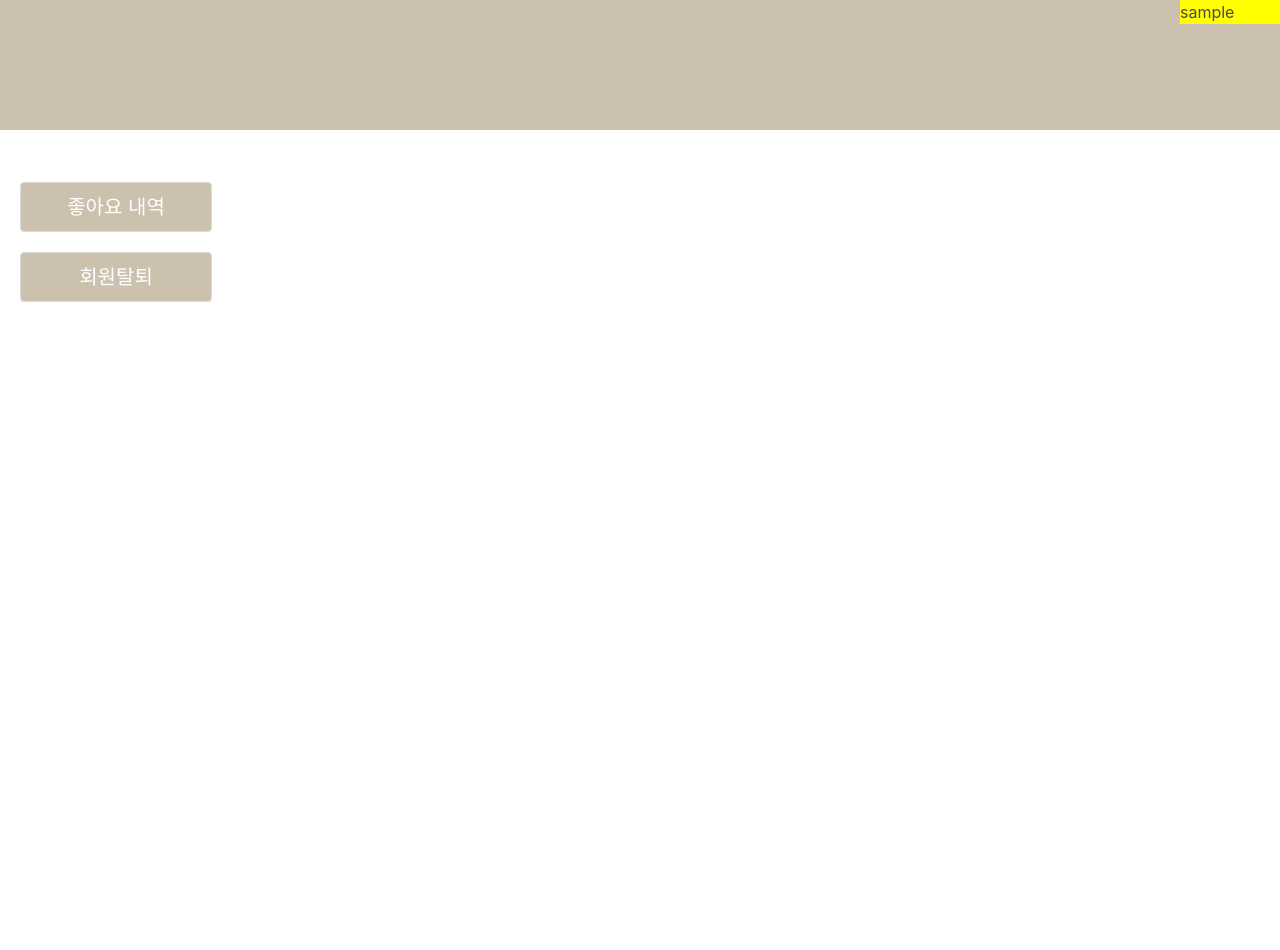
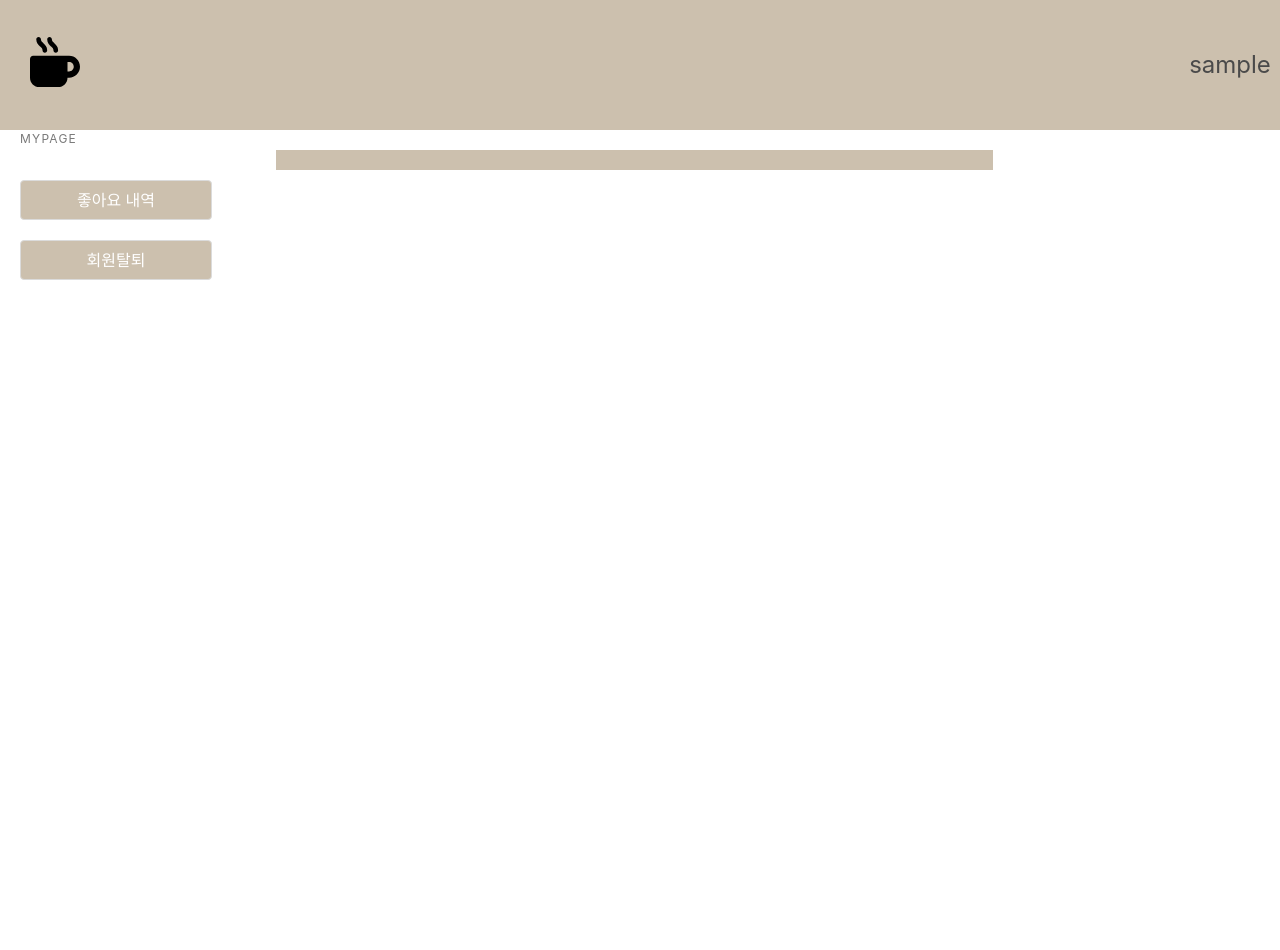
Before and after one commit to 99-gen11-w1-team2-fullStackMiniProject/main, a Flask app: template templates/mypage.html in a window 1280 px wide. After the commit the page ends 280 px from the top, so only its background shows below. Run offline with Flask 2, Linux system fonts and the light colour scheme; the template is opened without the code that fills it: most values are stand-ins (such as "Sample title", 1, 10 or a date in 2020); data that the repository does not hold is empty; some libraries are stand-ins or nearby versions.

Commit message:
signup아이디 비밀번호 쓸수있는 문자 제한 mypage기능구현 완료

```diff
--- a/app.py
+++ b/app.py
@@ -28,9 +28,9 @@ def usercheck(page_url):
 
 # mysql-connector-python package
 mydb = mysql.connector.connect(
-    host="52.79.45.187",
-    user="hello",
-    passwd="mysqlserver",
+    host= "52.79.45.187",
+    user= "hello",
+    passwd= "mysqlserver",
     database="coffee"
 )
 mycursor = mydb.cursor()
@@ -123,7 +123,7 @@ def api_login():
             'exp': datetime.datetime.utcnow() + datetime.timedelta(minutes=20)
         }
         token = jwt.encode(payload, SECRET_KEY, algorithm='HS256')
-
+        print(type(token))
         # token을 줍니다.
         return jsonify({'result': 'success', 'token': token})
     # 찾지 못하면
--- a/static/css/mypage.css
+++ b/static/css/mypage.css
@@ -1,7 +1,30 @@
 .top {
+    background-color: #ccc0ae;
+    display: flex;
+    justify-content: space-between;
+    align-items: center;
+    padding: 0 30px;
+
+
     height: 130px;
     width: 100%;
-    background-color: #ccc0ae;
+}
+/*.home{*/
+/*    position: relative;*/
+/*    bottom: 0;*/
+/*    cursor:pointer;*/
+/*    width:20%;*/
+/*    font-size:24px;*/
+/*}*/
+.h1-logo img{
+    width:50px;
+}
+.h1-logo a{
+    display: block;
+}
+.h1-logo a:hover{
+    transform: scale(1.2);
+    transition: transform .25s;
 }
 
 .left {
@@ -10,29 +33,29 @@
     height: 100%;
     float: left;
 }
+
 .username{
-    position:absolute;
-    right:0;
-    width:100px;
-    background-color: yellow;
+    text-align: center;
+    font-size: 24px;
+    position: absolute;
+    right: 0;
+    width: 100px;
 }
 
 .button {
+
     background-color: #ccc0ae;
     margin-top: 20px;
     color: white;
-}
-
-/*.right{*/
-/*    width:80%;*/
-/*    float:right;*/
-/*    height:100%;*/
-/*}*/
-
-.bottom {
     margin-top: 20px;
     width: 100%;
     height: 100%;
+}
+
+.right{
+    width:80%;
+    float:right;
+    height:100%;
 }
 
 .menu {
@@ -50,3 +73,25 @@ html, body {
     margin: 0 auto 5px;
     background-color: moccasin;
 }
+.right-back{
+    background-color:#ccc0ae;
+    width: 70%;
+    margin: 2% 2% 2% 2%;
+}
+
+.item-wrap{
+    display:flex;
+    flex-direction:row;
+}
+.mypage-content{
+    color:#536C80;
+    margin-left:20px;
+    position:relative;
+    right:0;
+}
+.name-item{
+    font-size:24px;
+}
+.section-list{
+    padding:10px;
+}
--- a/static/js/mypage.js
+++ b/static/js/mypage.js
@@ -37,11 +37,18 @@ function listing(){
                     // done 0 일때
 
                     temp_html = `<li class="li-item ${getIndex}">
-                                    <a href="#">
-                                        <img src="${imgSrc}/${getBrand}-${getItem}.png" alt="${getBrand} ${getItem}">
-                                        <span class="name-item">${getItem}</span>
-                                        <span>${getDesc}</span>
-                                    </a>
+                                   <div class="item-wrap">
+                                       <div class="img">
+                                           <a href="#">
+                                                <img src="${imgSrc}/${getBrand}-${getItem}.png" alt="${getBrand} ${getItem}">
+                                           </a>
+                                       </div>
+                                       <div class="mypage-content">
+                                          <p><span class="name-item">${getItem}</span></p>
+                                          <p><span>${getDesc}</span></p>
+                                       </div>
+                                   </div>
+
                                 </li>`
                     // done 1 일때
                     boxUl.insertAdjacentHTML("afterbegin", temp_html)
--- a/static/js/withdraw.js
+++ b/static/js/withdraw.js
@@ -8,8 +8,10 @@ function withdraw() {
             data: {"id_give": id, "pw_give": pw},
             success: function (response) {
                 alert(response['msg'])
+                location.href='/login'
             }
         })
+
     } else {
         alert("아이디,비밀번호를 적어주세요")
     }
--- a/templates/mypage.html
+++ b/templates/mypage.html
@@ -12,19 +12,23 @@
 </head>
 <body>
     <div class="top">
+        <h1 class="h1-logo">
+            <a href="/main" title="카페인 홈으로 이동"><img src="/static/images/mug-hot-solid.svg" alt="카페인 로고"></a>
+        </h1>
         <div class="username">
             <h1>{{nick}}</h1>
         </div>
     </div>
     <div class="bottom">
         <div class="left">
-            <div class="menu-label"></div>
+            <div class="menu-label">mypage</div>
             <div class="menu">
-                <button class="button is-medium" onclick="location.href='/mypage'">좋아요 내역</a>
-                    <button class="button is-medium" onclick="location.href='/withdraw'">회원탈퇴</h1>
+                <button class="button is-mobile is-desktop" onclick="location.href='/mypage'">좋아요 내역</a>
+                <button class="button is-mobile is-desktop" onclick="location.href='/withdraw'">회원탈퇴</h1>
             </div>
         </div>
         <div class="right">
+            <div class="right-back">
                 <section class="section-list">
                     <article class="article-item">
                         <ul id="box-ul-list">
@@ -34,6 +38,7 @@
                 </section>
             </div>
         </div>
+    </div>
 <script type="text/javascript" src="/static/js/mypage.js"></script>
 </body>
 </html>
--- a/templates/signup.html
+++ b/templates/signup.html
@@ -31,8 +31,8 @@
                     </div>
                 </div>
                 <button class="button is-normal" onclick="check_id()">중복확인</button>
-
             </div>
+            <p>영문과 숫자 조합 5자리이상</p>
             </br>
             <!--비민번호-->
             <div class="field is-horizontal">
@@ -47,6 +47,7 @@
                     </div>
                 </div>
             </div>
+            <p>하나이상의 대문자,소문자,숫자,특수문자사용하여 8자리 이상쓰세요</p>
             <div class="field is-horizontal">
                 <div class="field-label is-normal">
                     <label class="label" for="userpw">PW CONFIRM</label>
@@ -77,7 +78,7 @@
             </div>
             <!--버튼-->
             <button class="button is-large" onclick="signup()">회원가입</button>
-            <button class="button is-large" onclick="location.hreg='/login'">back</button>
+            <button class="button is-large" onclick="location.href='/login'">back</button>
         </div>
     </div>
 <script type="text/javascript" src="/static/js/signup.js"></script>
--- a/templates/withdraw.html
+++ b/templates/withdraw.html
@@ -17,7 +17,7 @@
     <div class="left">
       <div class="menu-label"></div>
       <div class="menu">
-        <button class="button is-medium" onclick="#">좋아요 내역</a>
+        <button class="button is-medium" onclick="location.href='/mypage'">좋아요 내역</a>
           <button class="button is-medium" onclick="location.href='/withdraw'">회원탈퇴</h1>
       </div>
     </div>
```
Also changed, not shown: static/js/signup.js (+10 -17 lines). Lines whose indentation alone changed are shown as unchanged.
